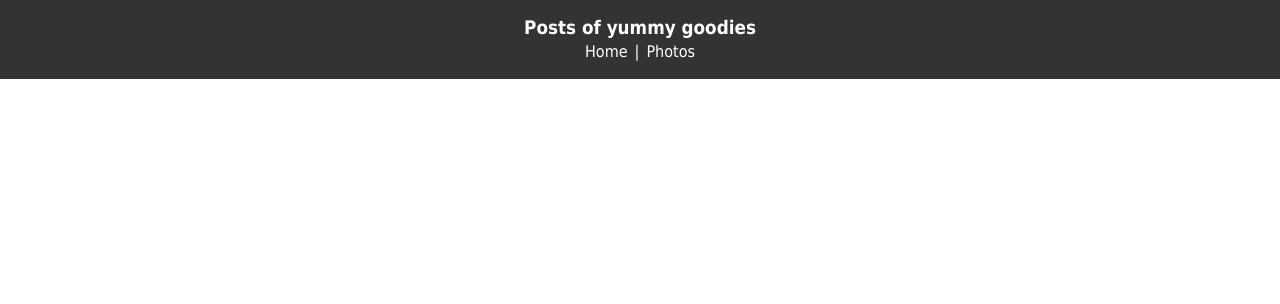
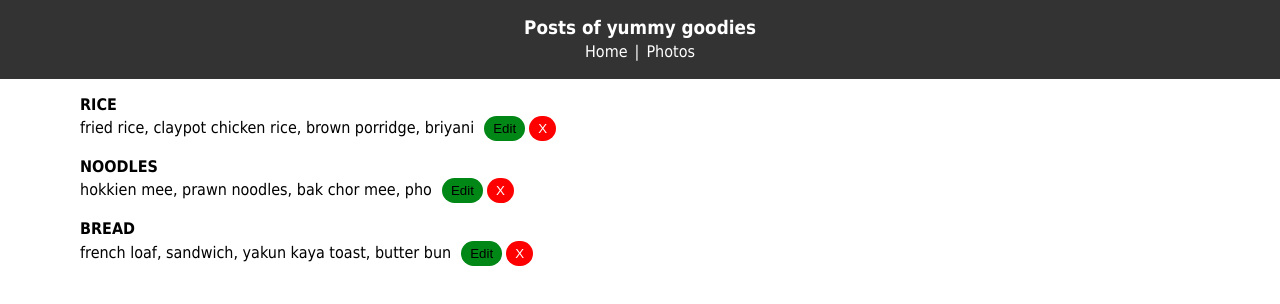
Before and after one commit to Paddlepop25/react-post-app-functional-components, a React (Create React App) app: page / in a window 1280 px wide. Shown: the top 304 px of the page. Built offline with nearby package versions, Linux system fonts and the light colour scheme.

Commit message:
displayed posts in Posts.js with useState only

```diff
--- a/src/App.js
+++ b/src/App.js
@@ -5,37 +5,37 @@ import Posts from './components/Posts'
 import './App.css'
 
 function App() {
-  const [state, setState] = useState({ posts: [] })
+  const [state, setState] = useState(posts)
 
-  useEffect(() => {
-    const stopLoop = setInterval(() => {
-      setState({ posts: posts }, [])
-    }, 1000)
-    return () => clearInterval(stopLoop)
-  })
+  // useEffect(() => {
+  //   setState({ posts })
+  // }, [state])
 
-  console.log('state >>> ', state)
+  // console.log('state.posts >>> ', state.posts)
+
+  // const postsComponent = state.posts.map((post) => {
+  //   return post
+  //   // return (
+  //   //   <Posts
+  //   //     key={post.id}
+  //   //     id={post.id}
+  //   //     carb={post.carb}
+  //   //     yummies={post.yummies}
+  //   //     delPost={delPost}
+  //   //   />
+  //   // )
+  // })
+  // console.log(postsComponent)
 
   const delPost = (id) => {
     console.log(id)
   }
 
-  // const postsComponent = posts.map((post) => {
-  //   return (
-  //     <Posts
-  //       key={post.id}
-  //       id={post.id}
-  //       carb={post.carb}
-  //       yummies={post.yummies}
-  //       delPost={delPost}
-  //     />
-  //   )
-  // })
   return (
     <>
       <Header />
       <div className='container'>
-        <Posts />
+        <Posts data={state} delPost={delPost} />
       </div>
     </>
   )
--- a/src/components/Posts.js
+++ b/src/components/Posts.js
@@ -1,12 +1,21 @@
 function Posts(props) {
+  const posts = props.data
+  // console.log('posts >>> ', posts)
+
   return (
     <>
-      {/* <h4>{props.carb.toUpperCase()}</h4>
-      <span>{props.yummies}</span>
-      <button style={editBtn}>Edit</button>
-      <button style={delBtn} onClick={() => props.delPost(props.id)}>
-        X
-      </button> */}
+      {posts.map((post) => {
+        return (
+          <div key={post.id}>
+            <h4>{post.carb.toUpperCase()}</h4>
+            <span>{post.yummies}</span>
+            <button style={editBtn}>Edit</button>
+            <button style={delBtn} onClick={() => props.delPost(post.id)}>
+              X
+            </button>
+          </div>
+        )
+      })}
     </>
   )
 }
```
Also changed, not shown: 1 other file (tests, documents, lock files or other folders).
